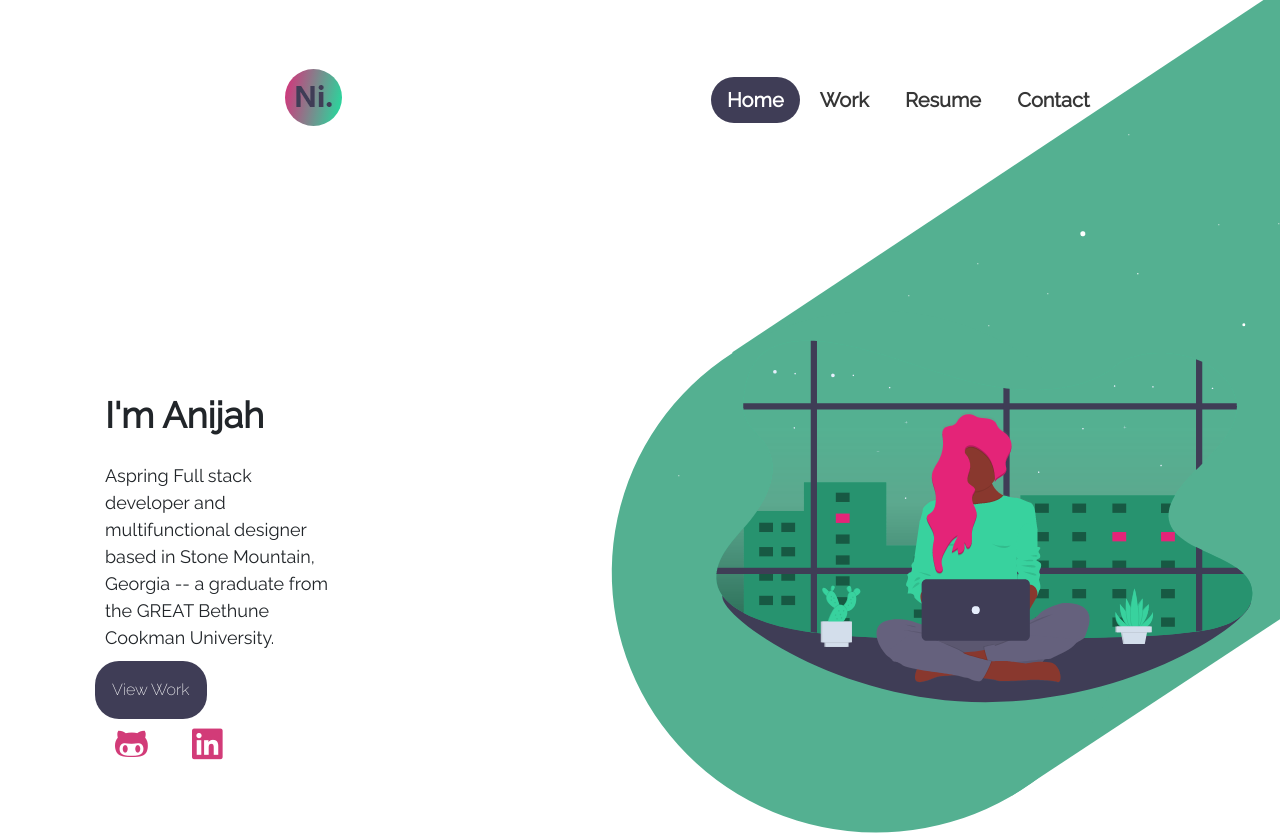
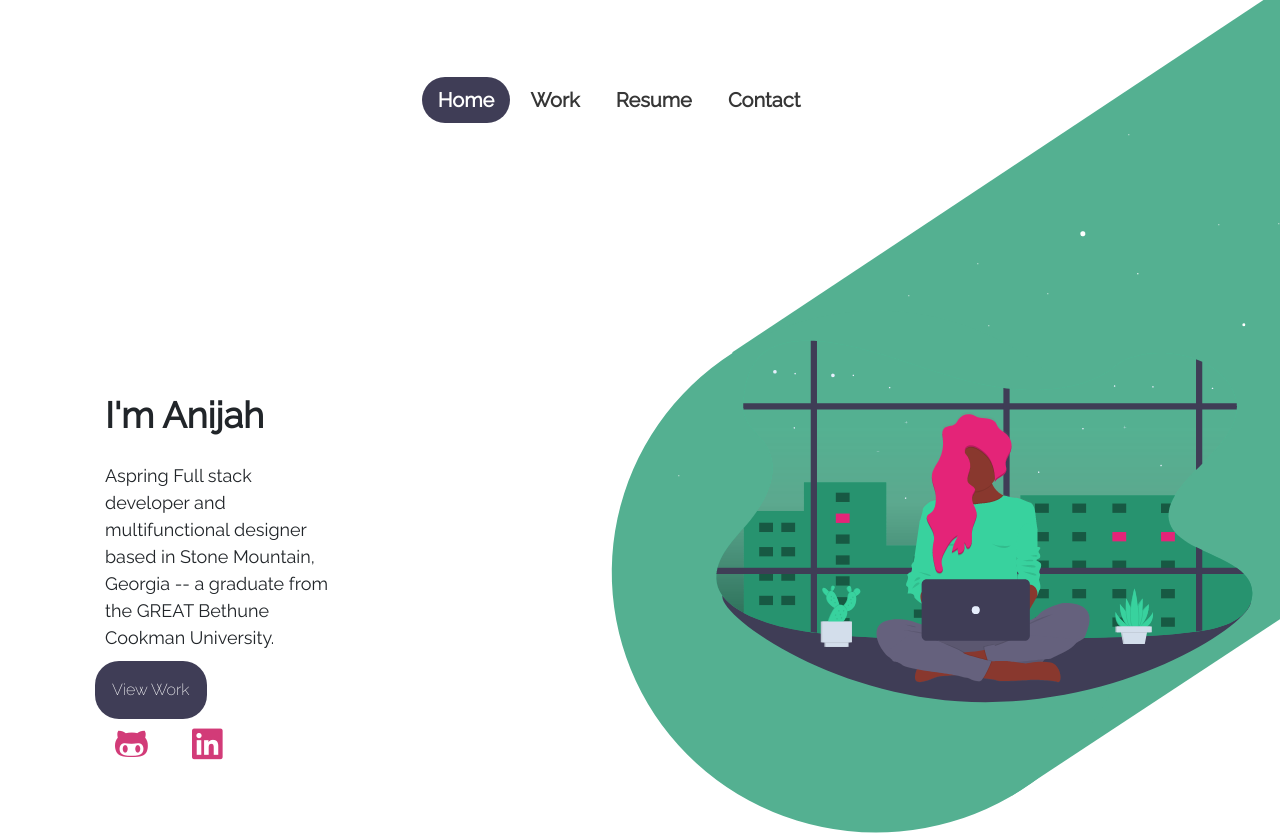
Before and after one commit to anijahp/anijahp.github.io, a plain HTML site: page index.html in a window 1280 px wide. Shown: the top 835 px of the page. Drawn offline with nearby package versions, Linux system fonts and the light colour scheme.

Commit message:
Update index.html

```diff
--- a/index.html
+++ b/index.html
@@ -16,11 +16,6 @@
 
 
 	<header>
-	 <div class="logo-holder">
-	   <div class="logo">
-		  <a href=""><img src="./Logo.png" alt="Logo"></a>
-				</div>
-			</div>
 	<nav>
 		<ul>
 			<li class="active">
```
